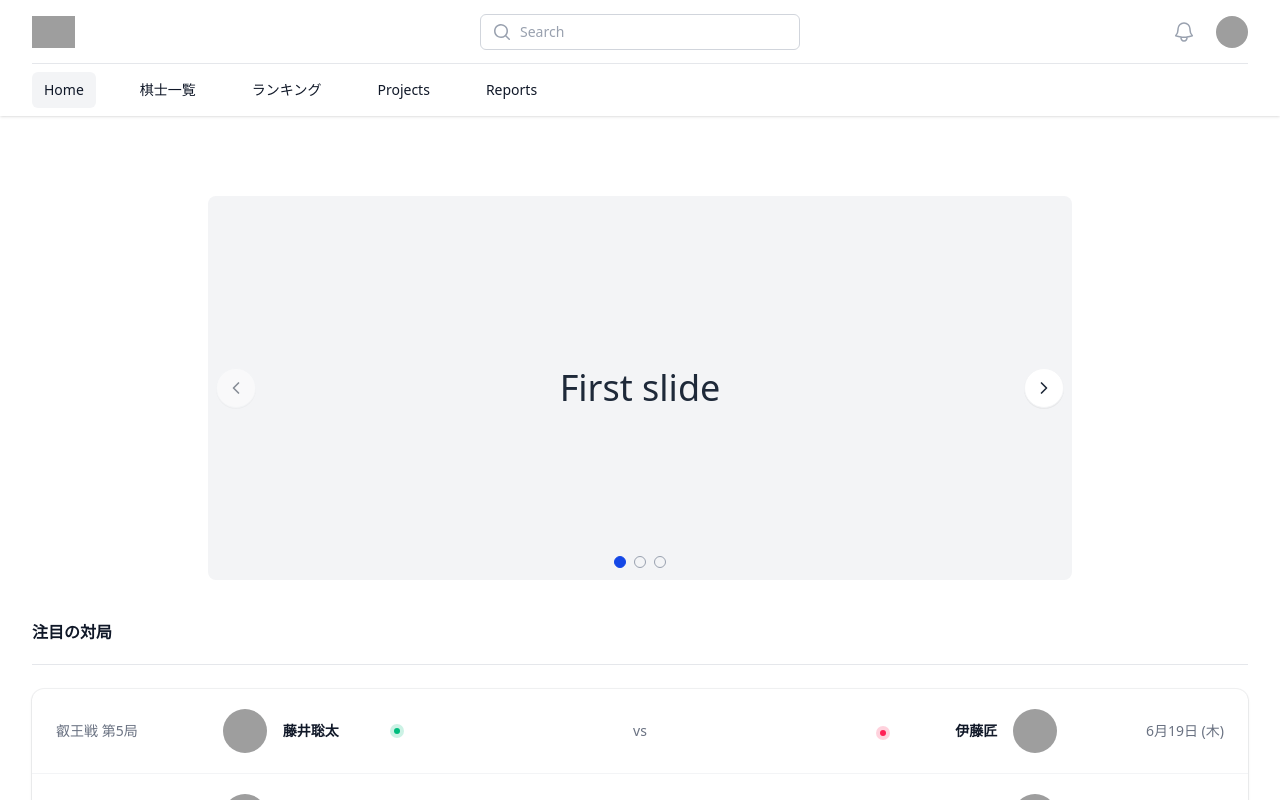
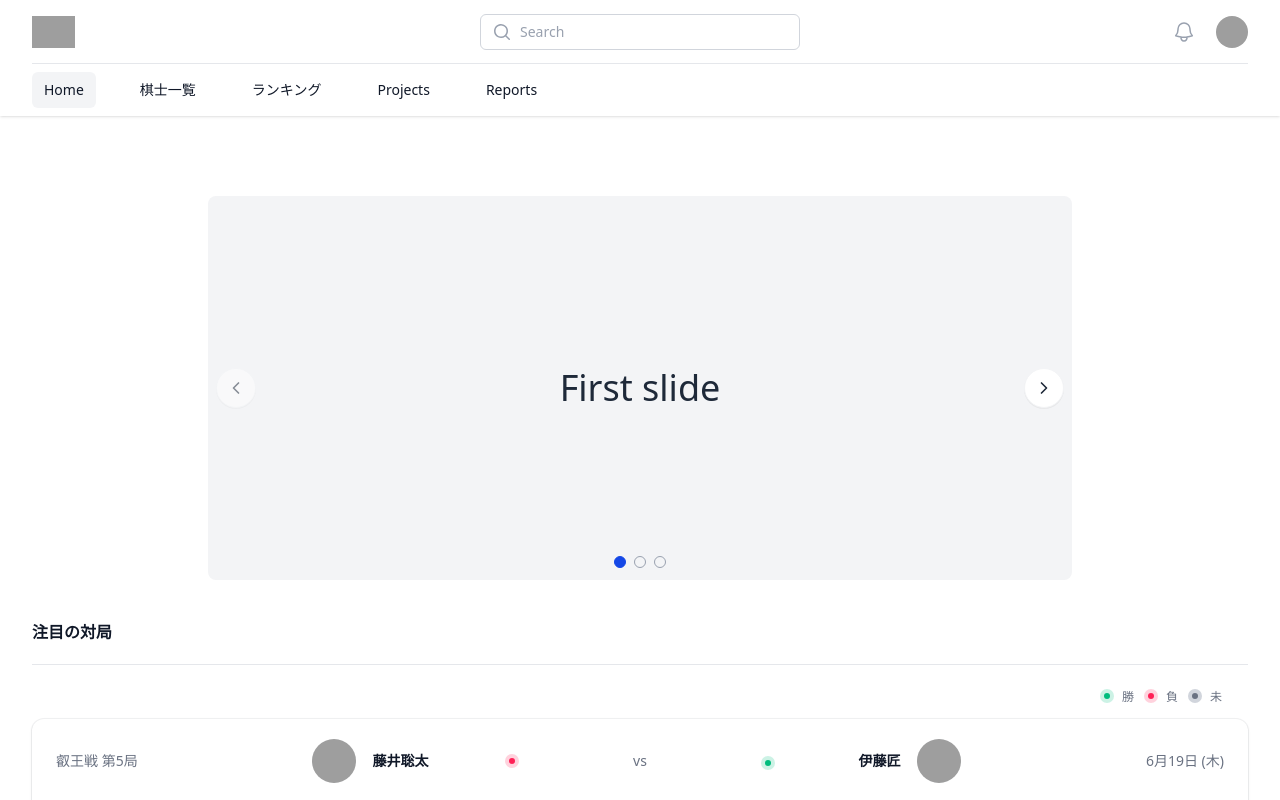
Before and after one commit to yuutom/portal-ui, a React (Vite) app: page / in a window 1280 px wide. Shown: the top 800 px of the page. Built offline with nearby package versions, Linux system fonts and the light colour scheme; grey boxes are pictures that could not be loaded.

Commit message:
対局リスト, icon component

```diff
--- /dev/null
+++ b/src/componets/ResultStatusIcon.tsx
@@ -0,0 +1,28 @@
+import { ResultStatus } from "../enum/ResultStatus";
+
+
+export function ResultStatusIcon(result: ResultStatus) {
+  switch (result) {
+    case ResultStatus.WIN:
+    case ResultStatus.BYE_WIN:
+      return (
+        <div className="flex-none rounded-full bg-emerald-500/20 p-1">
+          <div className="size-1.5 rounded-full bg-emerald-500" />
+        </div>
+      );
+    case ResultStatus.DEFEATE:
+    case ResultStatus.BYE_DEFEATE:
+      return (
+        <div className="flex-none rounded-full bg-rose-500/20 p-1">
+          <div className="size-1.5 rounded-full bg-rose-500" />
+        </div>
+      );
+    case ResultStatus.TBD:
+    default:
+      return (
+        <div className="flex-none rounded-full bg-gray-300 p-1">
+          <div className="size-1.5 rounded-full bg-gray-500" />
+        </div>
+      );
+  }
+}
--- a/src/pages/Home.tsx
+++ b/src/pages/Home.tsx
@@ -1,69 +1,7 @@
-import { ChevronRightIcon } from "@heroicons/react/20/solid";
 import { dummyPickedUpGames } from "../data/games";
-import { Link } from "react-router-dom";
+import { DateUtils } from "../utils/DateUtils";
+import { ResultStatusIcon } from "../componets/ResultStatusIcon";
 import { ResultStatus } from "../enum/ResultStatus";
-import { DateUtils } from "../utils/DateUtils";
-
-const people = [
-    {
-      name: 'Leslie Alexander',
-      email: 'leslie.alexander@example.com',
-      role: 'Co-Founder / CEO',
-      imageUrl:
-        'https://images.unsplash.com/photo-1494790108377-be9c29b29330?ixlib=rb-1.2.1&ixid=eyJhcHBfaWQiOjEyMDd9&auto=format&fit=facearea&facepad=2&w=256&h=256&q=80',
-      href: '#',
-      lastSeen: '3h ago',
-      lastSeenDateTime: '2023-01-23T13:23Z',
-    },
-    {
-      name: 'Michael Foster',
-      email: 'michael.foster@example.com',
-      role: 'Co-Founder / CTO',
-      imageUrl:
-        'https://images.unsplash.com/photo-1519244703995-f4e0f30006d5?ixlib=rb-1.2.1&ixid=eyJhcHBfaWQiOjEyMDd9&auto=format&fit=facearea&facepad=2&w=256&h=256&q=80',
-      href: '#',
-      lastSeen: '3h ago',
-      lastSeenDateTime: '2023-01-23T13:23Z',
-    },
-    {
-      name: 'Dries Vincent',
-      email: 'dries.vincent@example.com',
-      role: 'Business Relations',
-      imageUrl:
-        'https://images.unsplash.com/photo-1506794778202-cad84cf45f1d?ixlib=rb-1.2.1&ixid=eyJhcHBfaWQiOjEyMDd9&auto=format&fit=facearea&facepad=2&w=256&h=256&q=80',
-      href: '#',
-      lastSeen: null,
-    },
-    {
-      name: 'Lindsay Walton',
-      email: 'lindsay.walton@example.com',
-      role: 'Front-end Developer',
-      imageUrl:
-        'https://images.unsplash.com/photo-1517841905240-472988babdf9?ixlib=rb-1.2.1&ixid=eyJhcHBfaWQiOjEyMDd9&auto=format&fit=facearea&facepad=2&w=256&h=256&q=80',
-      href: '#',
-      lastSeen: '3h ago',
-      lastSeenDateTime: '2023-01-23T13:23Z',
-    },
-    {
-      name: 'Courtney Henry',
-      email: 'courtney.henry@example.com',
-      role: 'Designer',
-      imageUrl:
-        'https://images.unsplash.com/photo-1438761681033-6461ffad8d80?ixlib=rb-1.2.1&ixid=eyJhcHBfaWQiOjEyMDd9&auto=format&fit=facearea&facepad=2&w=256&h=256&q=80',
-      href: '#',
-      lastSeen: '3h ago',
-      lastSeenDateTime: '2023-01-23T13:23Z',
-    },
-    {
-      name: 'Tom Cook',
-      email: 'tom.cook@example.com',
-      role: 'Director of Product',
-      imageUrl:
-        'https://images.unsplash.com/photo-1472099645785-5658abf4ff4e?ixlib=rb-1.2.1&ixid=eyJhcHBfaWQiOjEyMDd9&auto=format&fit=facearea&facepad=2&w=256&h=256&q=80',
-      href: '#',
-      lastSeen: null,
-    },
-  ]
 
 export default function Home() {
     return (
@@ -121,15 +59,29 @@ export default function Home() {
         </div>
 
         <div className="mt-6">
+            <div className="flex item-center text-center mt-4 mb-4 mr-4 px-4 justify-end space-x-4">
+                <div className="flex space-x-2">
+                    {ResultStatusIcon(ResultStatus.WIN)}
+                    <span className="size-1.5 text-xs text-gray-500">勝</span>
+                </div>
+                <div className="flex space-x-2">
+                    {ResultStatusIcon(ResultStatus.DEFEATE)}
+                    <span className="size-1.5 text-xs text-gray-500">負</span>
+                </div>
+                <div className="flex space-x-2">
+                    {ResultStatusIcon(ResultStatus.TBD)}
+                    <span className="size-1.5 text-xs text-gray-500">未</span>
+                </div>
+            </div>
         <ul
         role="list"
         className="divide-y divide-gray-100 overflow-hidden bg-white shadow-sm ring-1 ring-gray-900/5 sm:rounded-xl"
         >
         {dummyPickedUpGames.map((game) => (
-            <li className="grid grid-cols-7 items-center px-4 py-5 hover:bg-gray-50 sm:px-6">
-            <div className="text-gray-500 text-sm">{game.gameName}</div>
+            <li className="grid grid-cols-13 items-center px-4 py-5 hover:bg-gray-50 sm:px-6">
+            <div className="col-span-2 text-gray-500 text-sm">{game.gameName}</div>
             {/* 先手 */}
-            <div className="flex items-center gap-x-4">
+            <div className="col-span-3 flex items-center gap-x-4 justify-center">
                 <img
                 alt=""
                 src={`https://www.shogi.or.jp/images/player/pro/${game.senteNumber}.jpg`}
@@ -144,23 +96,19 @@ export default function Home() {
                 </div>
             </div>
 
-            <div className="flex items-center gap-x-1.5">
-                    <div className={`flex-none rounded-full p-1 ${game.senteResult === ResultStatus.DEFEATE ? 'bg-emerald-500/20' : 'bg-rose-500/20'}`}>
-                    <div className={`size-1.5 rounded-full ${game.senteResult === ResultStatus.DEFEATE ? 'bg-emerald-500' : 'bg-rose-500'}`} />
-                    </div>
+            <div className="col-span-1 flex items-center gap-x-1.5">
+                {ResultStatusIcon(game.senteResult)}
             </div>
 
             {/* vs */}
-            <div className="text-sm text-center font-medium text-gray-500">vs</div>
+            <div className="col-span-1 text-sm text-center font-medium text-gray-500">vs</div>
 
-            <div className="mt-1 flex items-center gap-x-1.5 justify-end">
-                    <div className={`flex-none rounded-full p-1 ${game.goteResult === ResultStatus.DEFEATE ? 'bg-emerald-500/20' : 'bg-rose-500/20'}`}>
-                    <div className={`size-1.5 rounded-full ${game.goteResult === ResultStatus.DEFEATE ? 'bg-emerald-500' : 'bg-rose-500'}`} />
-                    </div>
+            <div className="col-span-1 mt-1 flex items-center gap-x-1.5 justify-end">
+                {ResultStatusIcon(game.goteResult)}
             </div>
 
             {/* 後手 */}
-            <div className="flex items-center gap-x-4 justify-end">
+            <div className="col-span-3 flex items-center gap-x-4 justify-center">
                 <div className="text-right">
                     <p className="text-sm font-semibold text-gray-900">
                         <a href={`/kishiList/${game.goteNumber}`} className="hover:underline">
@@ -174,7 +122,8 @@ export default function Home() {
                     className="size-11 object-cover rounded-full bg-gray-50"
                 />
             </div>
-            <div className="text-right text-sm text-gray-500">{DateUtils.formatJapaneseDateWithWeekday(game.date)}</div>
+
+            <div className="col-span-2 text-right text-sm text-gray-500">{DateUtils.formatJapaneseDateWithWeekday(game.date)}</div>
             </li>
 
         ))}
--- a/src/pages/KishiDetail.tsx
+++ b/src/pages/KishiDetail.tsx
@@ -1,19 +1,8 @@
 import { useParams } from 'react-router-dom'
 import type { Kishi } from '../types/kishi'
 import { dummyKishi } from '../data/kishis'
-import { getStatusIconAndStyle } from '../enum/ResultStatus'
 import { DateUtils } from '../utils/DateUtils'
-
-const user = {
-  name: 'Whitney Francis',
-  email: 'whitney@example.com',
-  imageUrl:
-    'https://images.unsplash.com/photo-1517365830460-955ce3ccd263?ixlib=rb-=eyJhcHBfaWQiOjEyMDd9&auto=format&fit=facearea&facepad=8&w=256&h=256&q=80',
-}
-
-function classNames(...classes) {
-  return classes.filter(Boolean).join(' ')
-}
+import { ResultStatusIcon } from '../componets/ResultStatusIcon'
 
 export default function Example() {
   const { kishiNumber } = useParams<{ kishiNumber: string }>()
@@ -236,23 +225,11 @@ export default function Example() {
                 {/* Activity Feed */}
                 <div className="mt-6 flow-root">
                 <ul role="list" className="-mb-8">
-                  {kishi.resultsFromKishi?.map((result) => {
-                    const { icon: StatusIcon, bgColor } = getStatusIconAndStyle(result.resultStatus);
-
-                    return (
+                {kishi.resultsFromKishi?.map((result) => (
                   <li key={result.gameName}>
                     <div className="relative pb-8">
                       <div className="relative flex items-center space-x-3">
-                            <div>
-                              <span
-                                className={classNames(
-                                  bgColor,
-                                  'flex size-8 items-center justify-center rounded-full ring-8 ring-white',
-                                )}
-                              >
-                                <StatusIcon aria-hidden="true" className="size-5 text-white" />
-                              </span>
-                            </div>
+                        <div>{ResultStatusIcon(result.resultStatus)}</div>
                         <div className="flex min-w-0 flex-1 justify-between space-x-4 pt-1.5">
                           <div>
                             <p className="text-sm font-medium text-gray-900">{result.gameName}</p>
@@ -265,8 +242,7 @@ export default function Example() {
                       </div>
                     </div>
                   </li>
-                    );
-                  })}
+                ))}
                 </ul>
                 </div>
               </div>
```
Lines whose indentation alone changed are shown as unchanged.
